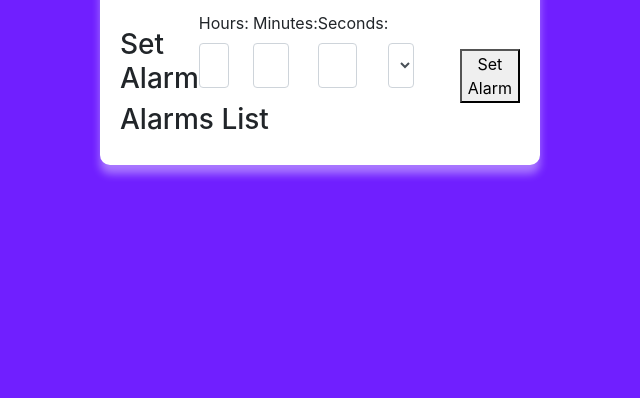
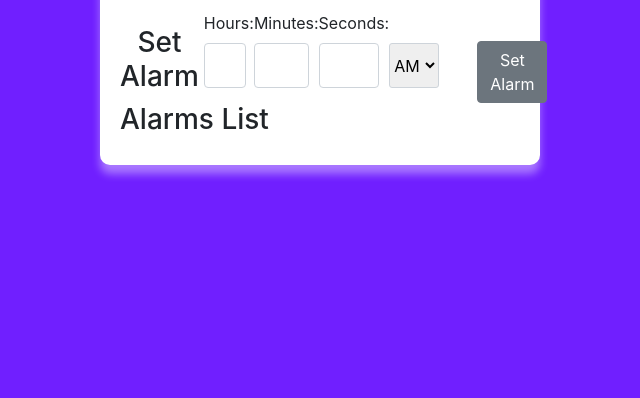
Before and after one commit to jayaasnani/AlarmClock, a plain HTML site: page index.html in a window 1280 px wide. Shown: the part 402-800 px from the top of the page, without its empty margins (320-960 px from the left). Drawn offline with nearby package versions, Linux system fonts and the light colour scheme.

Commit message:
add initial files

```diff
--- a/clock.js
+++ b/clock.js
@@ -75,8 +75,10 @@ function checkAlarms(){
             console.log(currentTime);
             console.log("0-0000000154");
 
-                alarmSound.src="https://samplesongs.netlify.app/Hate%20Me.mp3";
-                alarmSound.play();
+            alarmSound.src = "https://www.soundhelix.com/examples/mp3/SoundHelix-Song-1.mp3"; // Working alarm sound URL from SoundHelix
+            alarmSound.play().catch(error => {
+                console.error('Error playing sound:', error);
+            });
                 removeAlarm(alarm.id);
             }
         });
--- a/index.html
+++ b/index.html
@@ -10,7 +10,7 @@
 <body>
     <div class="container">
         <div class="alarm-div">
-            <h1>Alarm Clock</h1>
+            <h1 style="text-align: center;">Alarm Clock</h1>
             <div class="clock">
                 <div id="current-time"></div>
             </div>
@@ -32,14 +32,14 @@
                 height: 29%;
                 margin-right: 38px;
             ">
-                    <select id="ampm" class="input-ampm form-control">
+                    <select id="ampm" class="input-ampm ">
                         <option value="AM">AM</option>
                         <option value="PM">PM</option>
                     </select>
                 </div>
 
 
-                    <button type="submit" class="btn-alarm">Set Alarm</button>
+                    <button type="submit" class="btn-alarm btn btn-secondary">Set Alarm</button>
 
             </form>
             <div class="alarms-list">
--- a/style.css
+++ b/style.css
@@ -35,17 +35,19 @@ body{
 .alarm-form {
     margin-bottom: 20px;
 }
-.alarm-form h3 {
+#alarm-form h3 {
     text-align: center;
     margin-bottom: 10px;
-
+    padding: 0px 5px 0px 0px;
 }
 .form-group{
     margin-bottom:15px;
+    width:55%;
 }
 .form-control{
     height:45px;
-    width: 55%;
+    width: 85%;
+    padding: 2px;
     font-size:1.2em;
 }
 .btn-primary{
@@ -68,3 +70,21 @@ body{
     padding: 5px 10px;
     font-size: 1em;
 }
+select {
+    width: 50px; /* Set the desired width */
+    height: 45px; /* Set the desired height */
+    font-size: 16px; /* Optional: Adjust font size */
+    border: 1px solid #ced4da;
+    border-radius:3px;
+    transition: border-color .15s ease-in-out, box-shadow .15s ease-in-out;
+    font-weight: 400;
+}
+
+/* Optionally, you can also style the options inside the select box */
+select option {
+    font-size: 16px; /* Adjust font size */
+    padding: 10px; /* Add padding to make options larger */
+}
+.btn-alarm{
+
+}
```
